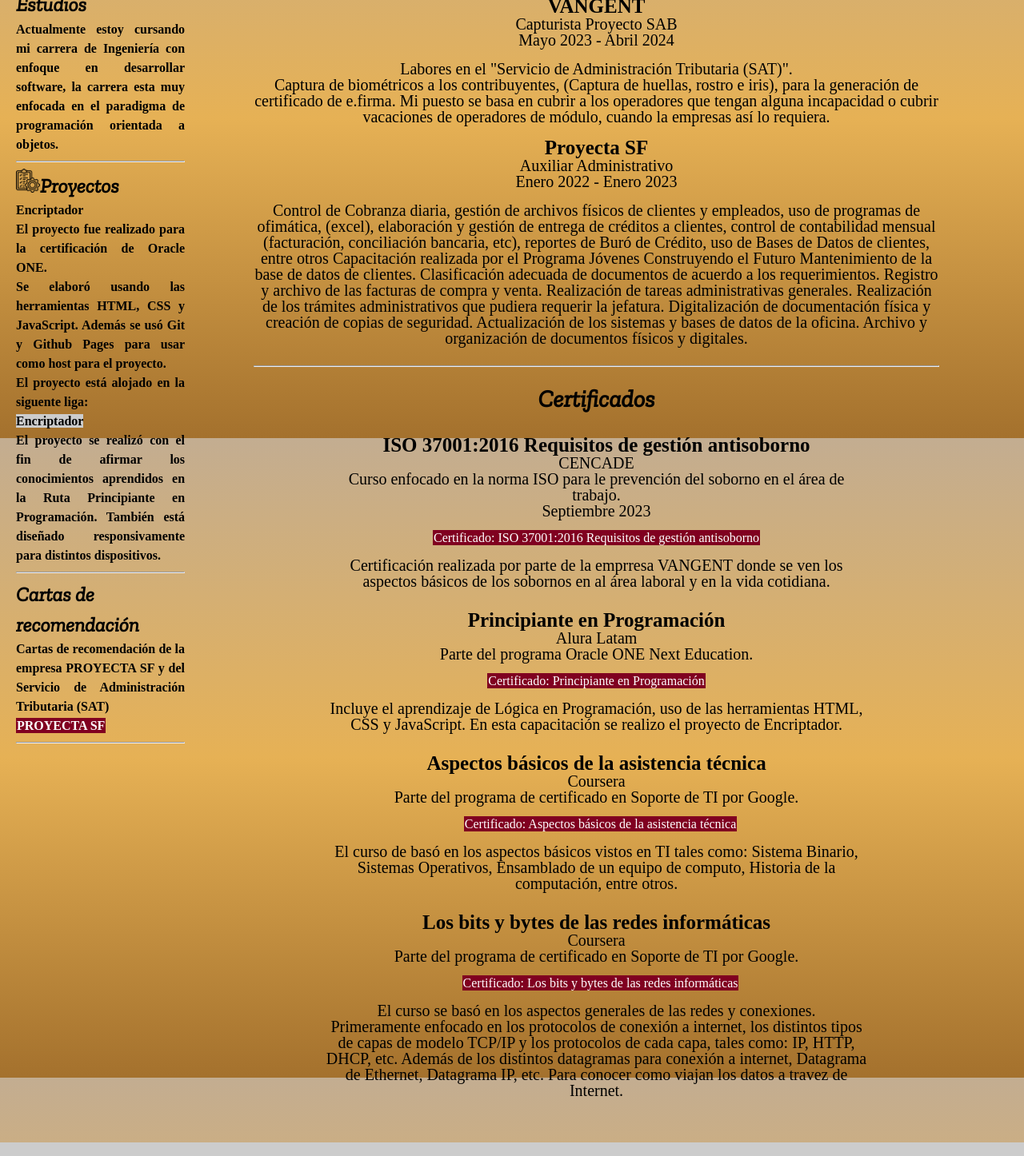
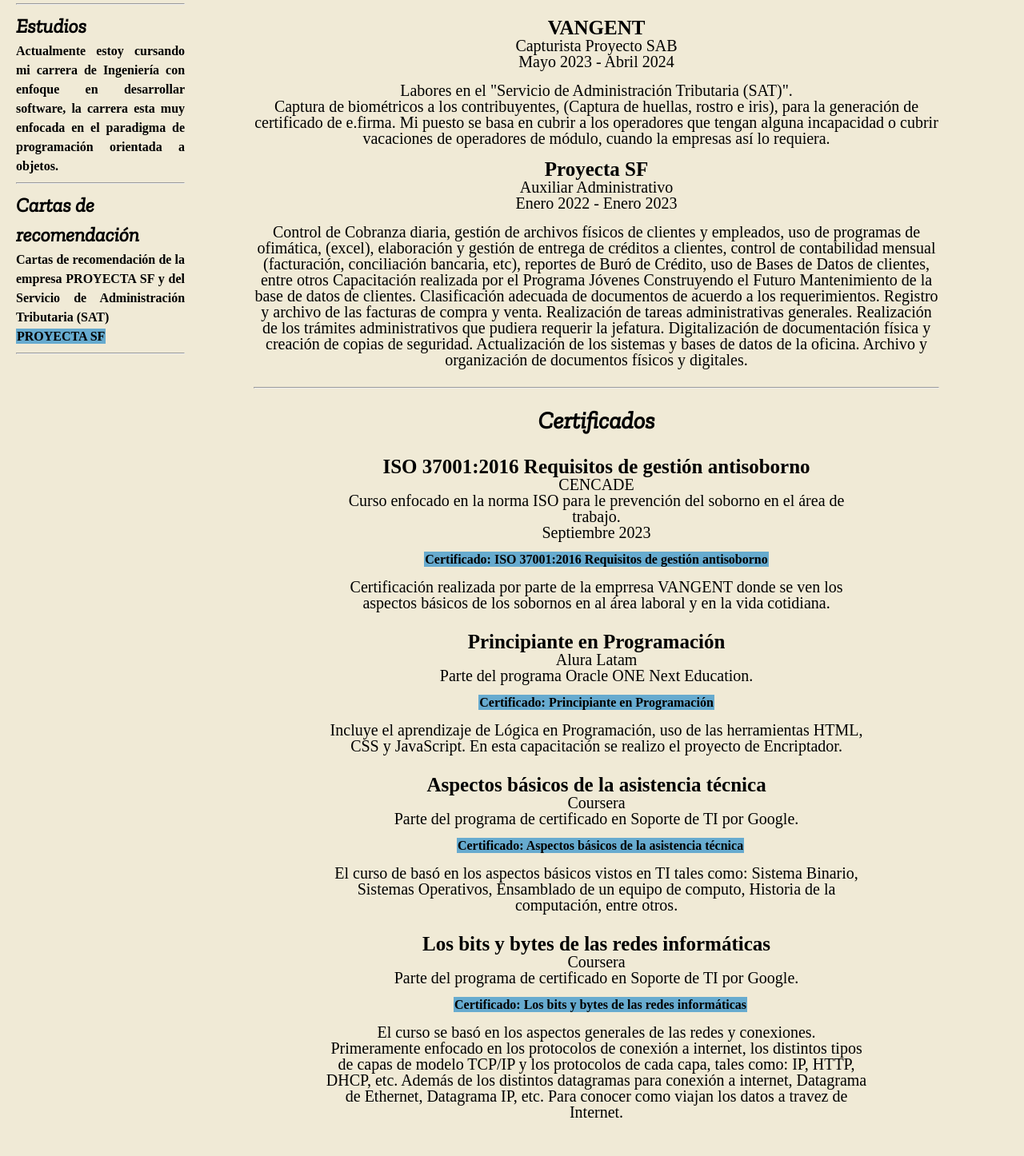
Before and after one commit to ErnestoArturoNotarioBarrera/CV, a plain HTML site: page index.html in a window 1280 px wide. Shown: the part 1052-2498 px from the top of the page at 80% size. Drawn offline with nearby package versions, Linux system fonts and the light colour scheme.

Commit message:
Renovando diseño

```diff
--- a/STYLES/styles.css
+++ b/STYLES/styles.css
@@ -1,5 +1,5 @@
 body {
-	background-image: -webkit-linear-gradient(#c3ad91, #e6b155, #a4712d);
+	background-image: -webkit-linear-gradient(#F0EAD6, #F0EAD6, #F0EAD6);
 	background-repeat: none;
 	background-attachment: fixed;
 }
@@ -26,7 +26,7 @@
 .foto {
 	width: 150px;
 	box-shadow: #D2B48b 2px 2px 4px 4px, #bb9769 2px 2px 4px 4px inset;
-	padding: 8px;
+	padding: 1px;
 	float: left;
 	margin: 0 auto;
 	margin-left: 15px;
@@ -62,16 +62,17 @@
 nav {
 	margin-top: 20px;
 	margin: auto;
-	background-color: #800020;
+	background-color: #3b70ec;
 }
 
 nav ul {
+	border: 1px solid black;
 	margin-top: 20px;
 	font-size: 25px;
 	font: bold;
 	text-align: center;
-	padding: 5px;
-	word-spacing: 15px;
+	padding: 5px 2px 5px 2px;
+	word-spacing: 8px;
 
 }
 
@@ -82,11 +83,13 @@
 }
 
 .navegacion a {
+	padding: 5px;
 	text-decoration: none;
 	color: rgb(255, 255, 255);
 	font-weight: 900;
 	margin: auto;
 }
+
 
 .navegacion:hover {
 	border: 1px solid black;
--- a/index.html
+++ b/index.html
@@ -46,7 +46,8 @@
 			</li>
 			<li class="navegacion"> <a href="#aptitudes">Aptitudes</a></li>
 			<li class="navegacion"> <a href="#estudios">Estudios</a></li>
-			<li class="navegacion"> <a href="#proyectos">Proyectos</a></li>
+			<li class="navegacion"> <a href="#cartas">Cartas de
+					recomendación</a></li>
 			<li class="navegacion"> <a href="#contacto">Contacto</a></li>
 		</ul>
 	</nav>
@@ -106,36 +107,18 @@
 				carrera esta muy enfocada en el paradigma de programación
 				orientada a objetos. </p>
 			<hr>
-			<h3 style="font-size: 25px; font-family: 'Zilla Slab';"
-				id="proyectos"><img src="IMG/proyectos.png" alt=""
-					style="height: 30px;">Proyectos
-			</h3>
-			<h5>Encriptador</h5>
-			<p style="text-align: justify;">El proyecto fue realizado para la
-				certificación de Oracle ONE. <br> Se elaboró usando las
-				herramientas HTML, CSS y JavaScript. Además se usó Git y Github
-				Pages para usar como host para el proyecto. <br> El proyecto
-				está alojado en la siguente liga:</p>
-			<a href="https://ernestoarturonotariobarrera.github.io/challengeEncriptadorONE/"
-				style="text-decoration: none; color: black; background-color: #cccccc;">Encriptador</a>
-			<p style="text-align: justify;">El proyecto se realizó con el fin de
-				afirmar los conocimientos aprendidos en la Ruta Principiante en
-				Programación. También está diseñado responsivamente para
-				distintos dispositivos.</p>
-			<hr>
-			<h3 style="font-size: 25px; font-family: 'Zilla Slab';"
-				id="estudios"><img src="IMG/carta.png.crdownload" alt=""
+			<h3 style="font-size: 25px; font-family: 'Zilla Slab';" id="cartas">
+				<img src="IMG/carta.png.crdownload" alt=""
 					style="height: 30px;">Cartas de recomendación
 			</h3>
 			<p style="text-align: justify;">Cartas de recomendación de la
 				empresa PROYECTA SF y del Servicio de Administración Tributaria
 				(SAT)</p>
 			<a href="FILES/PROYECTA.pdf" target="_blank"
-				style="text-decoration: none ; margin: auto; background-color: #800020; color: rgb(255, 255, 255); padding: 1px;">PROYECTA
+				style="text-decoration: none ; margin: auto; background-color: #67abcf; color: black; font-weight: 900; padding: 1px;">PROYECTA
 				SF</a>
 			<hr>
 		</aside>
-
 		<section class="resumen-profesional">
 			<h2 class="resumen" id="resumen">Resumen profesional</h2>
 			<p>Soy estudiante de Ingeniería en
@@ -276,7 +259,7 @@
 				<br>
 				<a href="FILES/ERNESTO ARTURO NOTARIO BARRERA.pdf"
 					target="_blank"
-					style="text-decoration: none ; margin: auto; background-color: #800020; color: rgb(255, 255, 255); padding: 1px;">Certificado:
+					style="text-decoration: none ; margin: auto; background-color: #67abcf; color: black; font-weight: 900; padding: 1px;">Certificado:
 					ISO 37001:2016 Requisitos de gestión antisoborno</a>
 				<br>
 				<br>
@@ -294,7 +277,7 @@
 				<br>
 				<a href="https://app.aluracursos.com/degree/certificate/62cc0502-5a79-4b47-8847-27398ec5ef49"
 					target="_blank"
-					style="text-decoration: none ; margin: auto; background-color: #800020; color: rgb(255, 255, 255); padding: 1px;">Certificado:
+					style="text-decoration: none ; margin: auto; background-color: #67abcf; color: black; font-weight: 900; padding: 1px;">Certificado:
 					Principiante en Programación</a>
 				<br>
 				<br>
@@ -315,7 +298,7 @@
 				<br>
 				<a href="https://www.coursera.org/account/accomplishments/certificate/YWRHN8A334DM"
 					target="_blank"
-					style="text-decoration: none ; margin-left: 10px; background-color: #800020; color: rgb(255, 255, 255); padding: 1px;">Certificado:
+					style="text-decoration: none ; margin-left: 10px; background-color:#67abcf; color: black; font-weight: 900; padding: 1px;">Certificado:
 					Aspectos básicos de la asistencia técnica</a>
 				<br><br>
 				<p>El curso de basó en los aspectos básicos vistos en TI tales
@@ -336,7 +319,7 @@
 				<br>
 				<a href="https://www.coursera.org/account/accomplishments/certificate/BSWEPF43JSVM"
 					target="_blank"
-					style="text-decoration: none ; margin-left: 10px; background-color: #800020; color: rgb(255, 255, 255); padding: 1px;">Certificado:
+					style="text-decoration: none ; margin-left: 10px; background-color: #67abcf; color: black; font-weight: 900; padding: 1px;">Certificado:
 					Los bits y bytes de las redes informáticas</a>
 				<br><br>
 				<p>El curso se basó en los aspectos generales de las redes y
```
Also changed, not shown: 1 other file.
